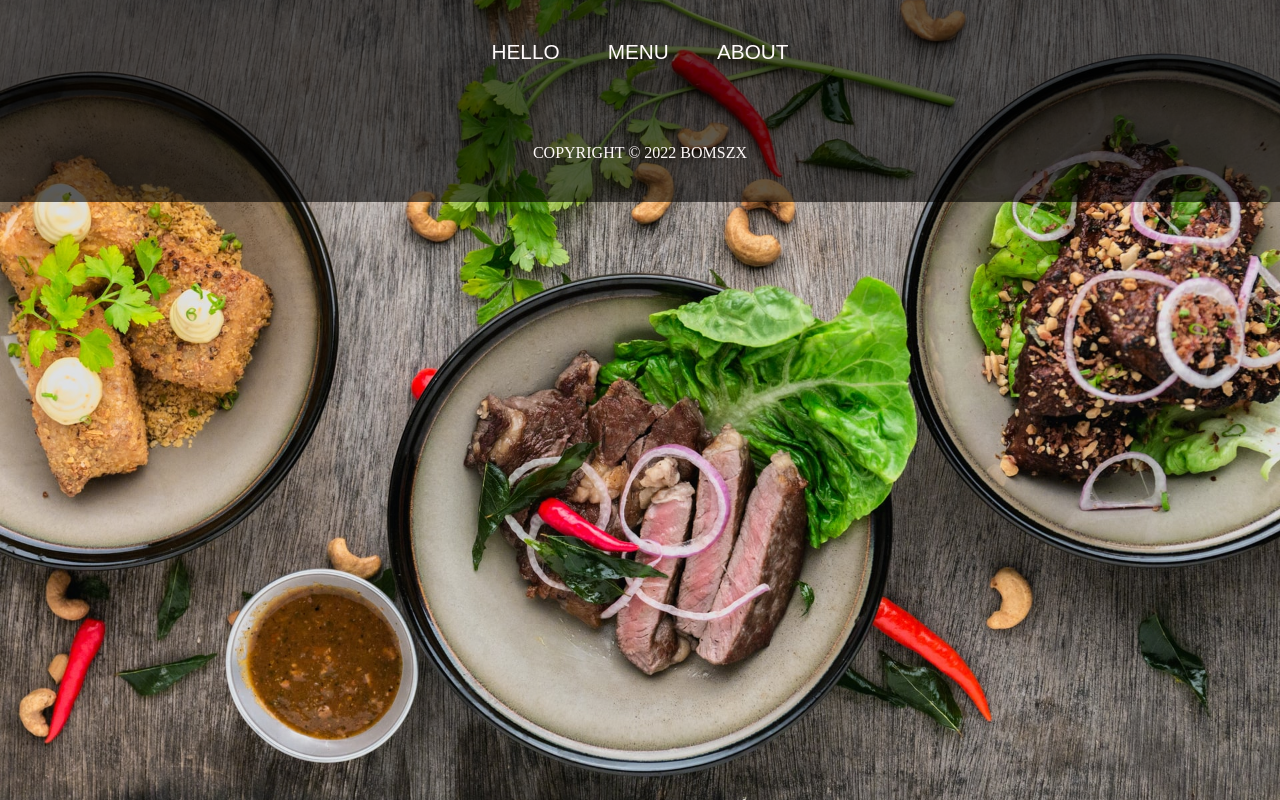
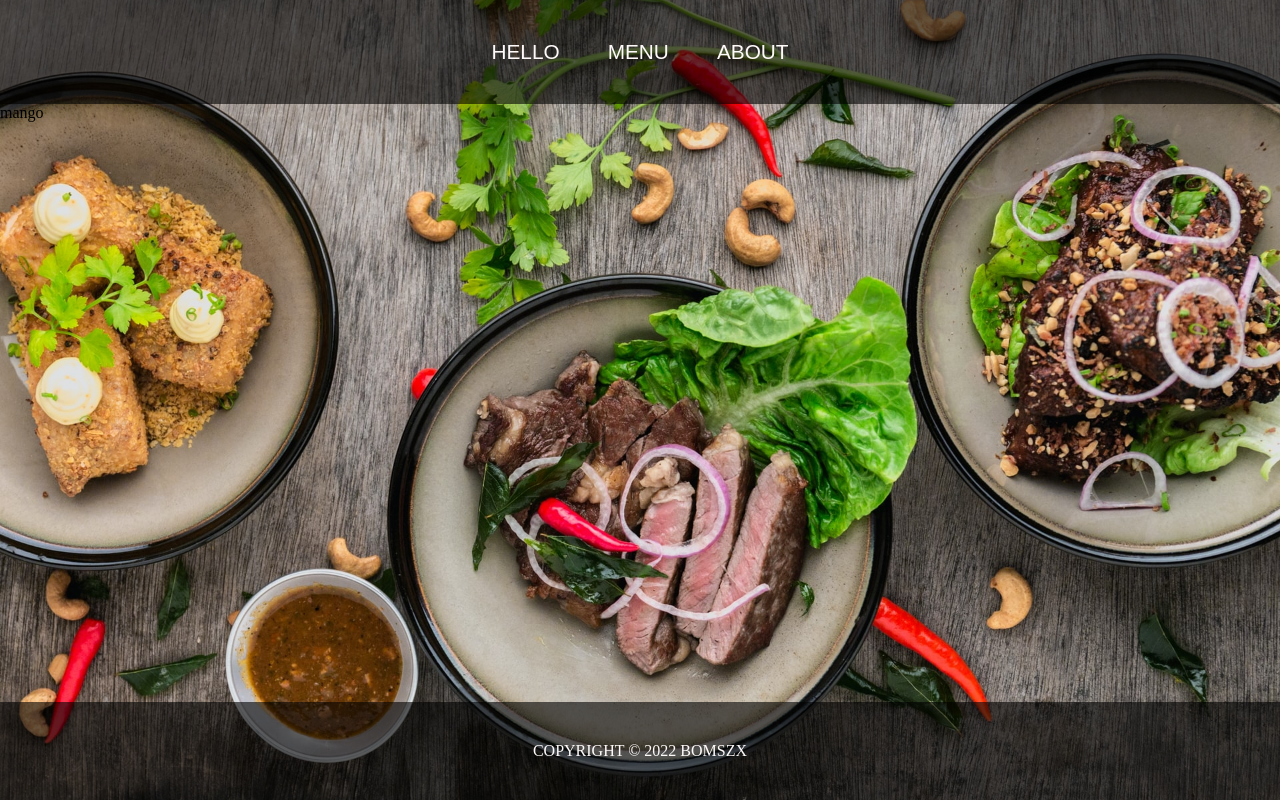
Before and after one commit to bomszx/restaurant-page, a website built with webpack: page dist/index.html in a window 1280 px wide. Built offline with nearby package versions, Linux system fonts and the light colour scheme; a web font is replaced by a local one.

Commit message:
added main content section

```diff
--- a/src/index.js
+++ b/src/index.js
@@ -1,10 +1,13 @@
 const content = document.getElementById('content')
 
 import './style.css';
-import { renderHeader } from './header.js';
-import { renderFooter} from './footer.js'
+import { renderHeader } from './header';
+import { renderFooter} from './footer'
+import { renderMain } from './main';
+
 
 
 
   content.append(renderHeader());
+  content.append(renderMain())
   content.append(renderFooter())
--- /dev/null
+++ b/src/main.js
@@ -0,0 +1,11 @@
+const main = () => {
+    const element = document.createElement('div');
+    const pe = document.createElement('p');
+    pe.innerText = 'mango';
+
+    element.append(pe)
+    element.classList.add('main')
+    return element
+}
+
+export {main as renderMain}
--- a/src/style.css
+++ b/src/style.css
@@ -57,7 +57,7 @@ button {
 .main {
     /* make the main content take all the space available */
     flex-grow: 1;
-    background-color: antiquewhite;
+
     width: 100vw;
 }
 
```
Also changed, not shown: dist/main.js.
